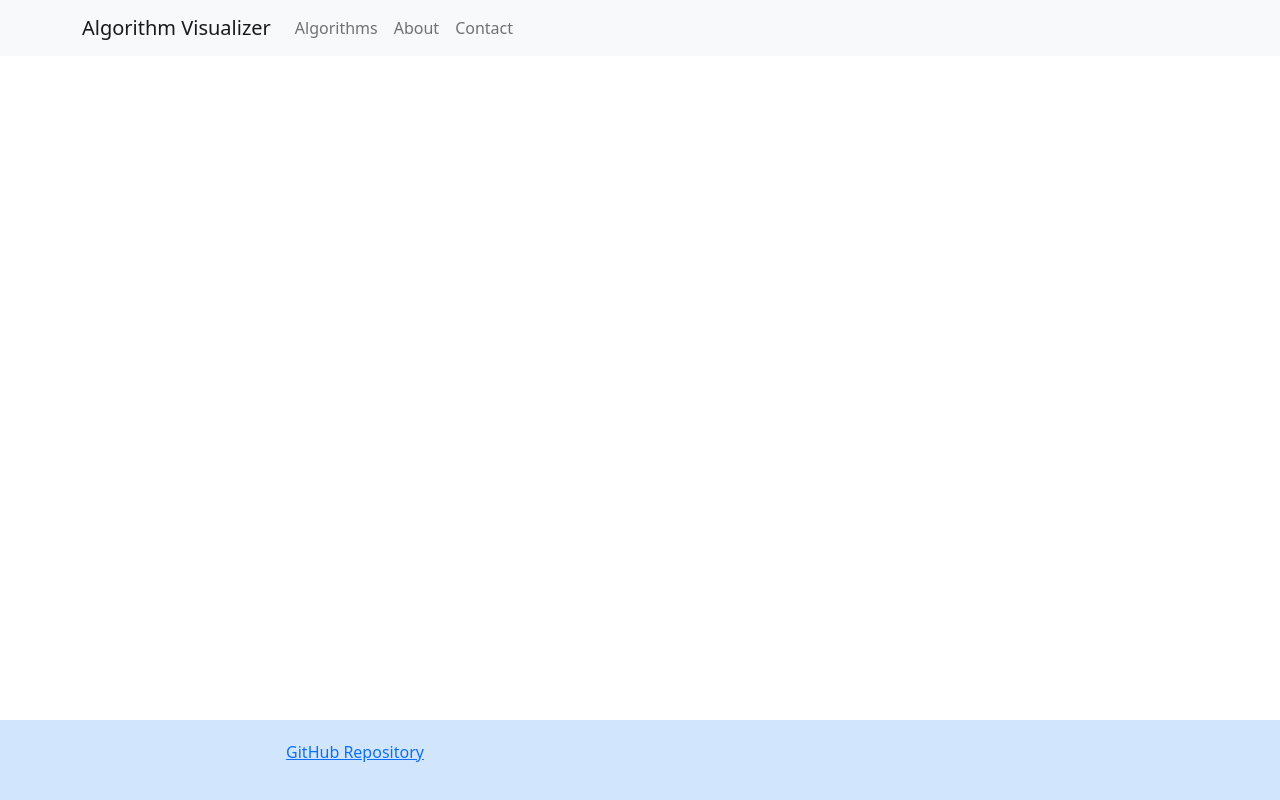
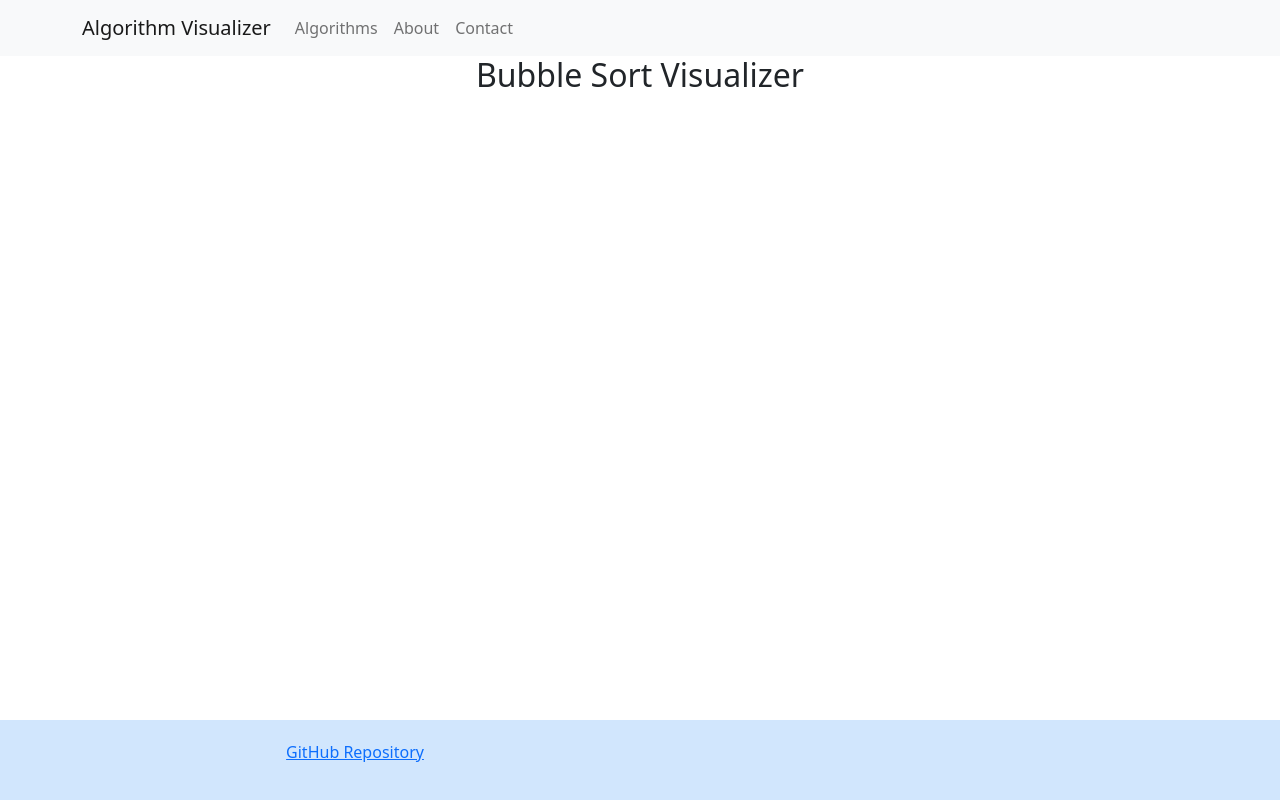
Before and after one commit to Rathetsu/algorithm-visualizer, a React (Create React App) app: page /algorithms/bubble-sort in a window 1280 px wide. Built offline with nearby package versions, Linux system fonts and the light colour scheme.

Commit message:
Added a boilerplate to implementing algorithm visualization

```diff
--- a/src/App.js
+++ b/src/App.js
@@ -4,6 +4,8 @@ import NavBar from './components/NavBar/NavBar';
 import HeroSection from './components/HeroSection/HeroSection';
 import FeaturedAlgorithms from './components/FeaturedAlgorithms/FeaturedAlgorithms';
 import Footer from './components/Footer/Footer';
+import BubbleSortVisualizer from './components/Visualizer/AlgorithmSpecificVisualizers/BubbleSort/BubbleSortVisualizer/BubbleSortVisualizer';
+import DijkestrasVisualizer from './components/Visualizer/AlgorithmSpecificVisualizers/Dijkestras/DijkestrasVisualizer/DijkestrasVisualizer';
 import './App.css';
 
 function App() {
@@ -14,6 +16,8 @@ function App() {
 				<main className="flex-grow-1">
 					<Routes>
 						<Route path="/" element={<><HeroSection /><FeaturedAlgorithms /></>} />
+						<Route path="/algorithms/bubble-sort" element={<BubbleSortVisualizer />} />
+						<Route path="/algorithms/dijkstras" element={<DijkestrasVisualizer />} />
 						{/* Add other routes for Algorithms, About, and Contact pages */}
 					</Routes>
 				</main>
--- a/src/components/FeaturedAlgorithms/FeaturedAlgorithms.js
+++ b/src/components/FeaturedAlgorithms/FeaturedAlgorithms.js
@@ -5,15 +5,15 @@ import './FeaturedAlgorithms.css';
 const FeaturedAlgorithms = () => {
 	const algorithms = [
 		{
-			id: 1,
+			id: 'bubble-sort',
 			title: 'Bubble Sort',
 			description: 'A simple sorting algorithm that repeatedly steps through the list, compares adjacent elements, and swaps them if they are in the wrong order.',
 			image: require('../../assets/Algorithms/bubble-sort.jpg')
 
 		},
 		{
-			id: 2,
-			title: 'Dijkstra\'s Algorithm',
+			id: 'dijkstras',
+			title: 'Dijkestra\'s Algorithm',
 			description: 'A graph search algorithm that solves the single-source shortest path problem for a graph with non-negative edge weights, producing a shortest-path tree.',
 			image: require('../../assets/Algorithms/dijkstras.jpg')
 		},
--- /dev/null
+++ b/src/components/Visualizer/AlgorithmSpecificVisualizers/BubbleSort/BubbleSortVisualizer/BubbleSortVisualizer.js
@@ -0,0 +1,12 @@
+import React from 'react';
+import GeneralAlgorithmVisualizer from '../../../GeneralAlgorithmVisualizer/GeneralAlgorithmVisualizer.js';
+
+const BubbleSortVisualizer = () => {
+	return (
+		<GeneralAlgorithmVisualizer algorithmName="Bubble Sort">
+			{/* Add the visualization components specific to Bubble Sort here */}
+		</GeneralAlgorithmVisualizer>
+	);
+};
+
+export default BubbleSortVisualizer;
--- /dev/null
+++ b/src/components/Visualizer/AlgorithmSpecificVisualizers/Dijkestras/DijkestrasVisualizer/DijkestrasVisualizer.js
@@ -0,0 +1,12 @@
+import React from 'react';
+import GeneralAlgorithmVisualizer from '../../../GeneralAlgorithmVisualizer/GeneralAlgorithmVisualizer.js';
+
+const DijkestrasVisualizer = () => {
+	return (
+		<GeneralAlgorithmVisualizer algorithmName="Dijkestra's">
+			{/* Add the visualization components specific to Dijkestra's here */}
+		</GeneralAlgorithmVisualizer>
+	);
+};
+
+export default DijkestrasVisualizer;
--- /dev/null
+++ b/src/components/Visualizer/GeneralAlgorithmVisualizer/GeneralAlgorithmVisualizer.js
@@ -0,0 +1,12 @@
+import React from 'react';
+
+const GeneralAlgorithmVisualizer = ({ algorithmName, children }) => {
+	return (
+		<div>
+			<h2>{algorithmName} Visualizer</h2>
+			{children}
+		</div>
+	);
+};
+
+export default GeneralAlgorithmVisualizer;
```
